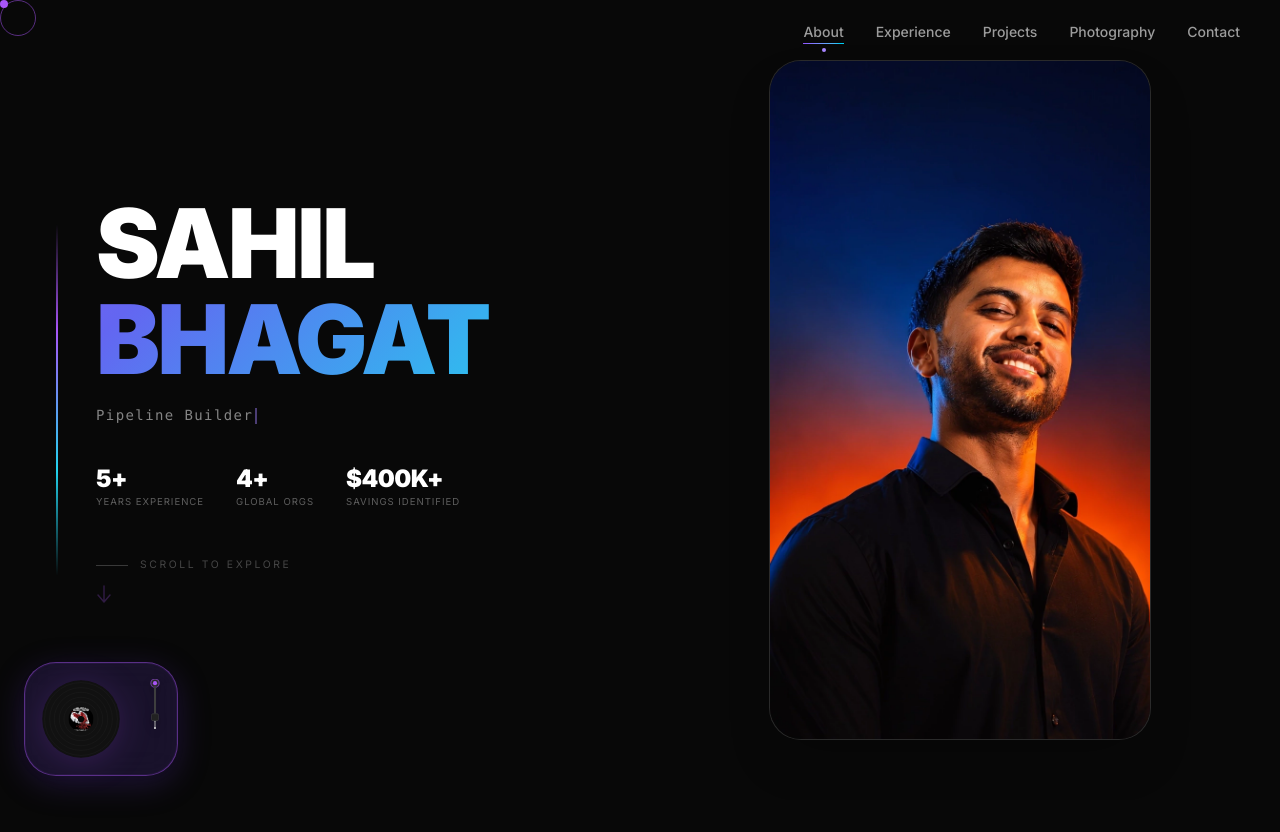
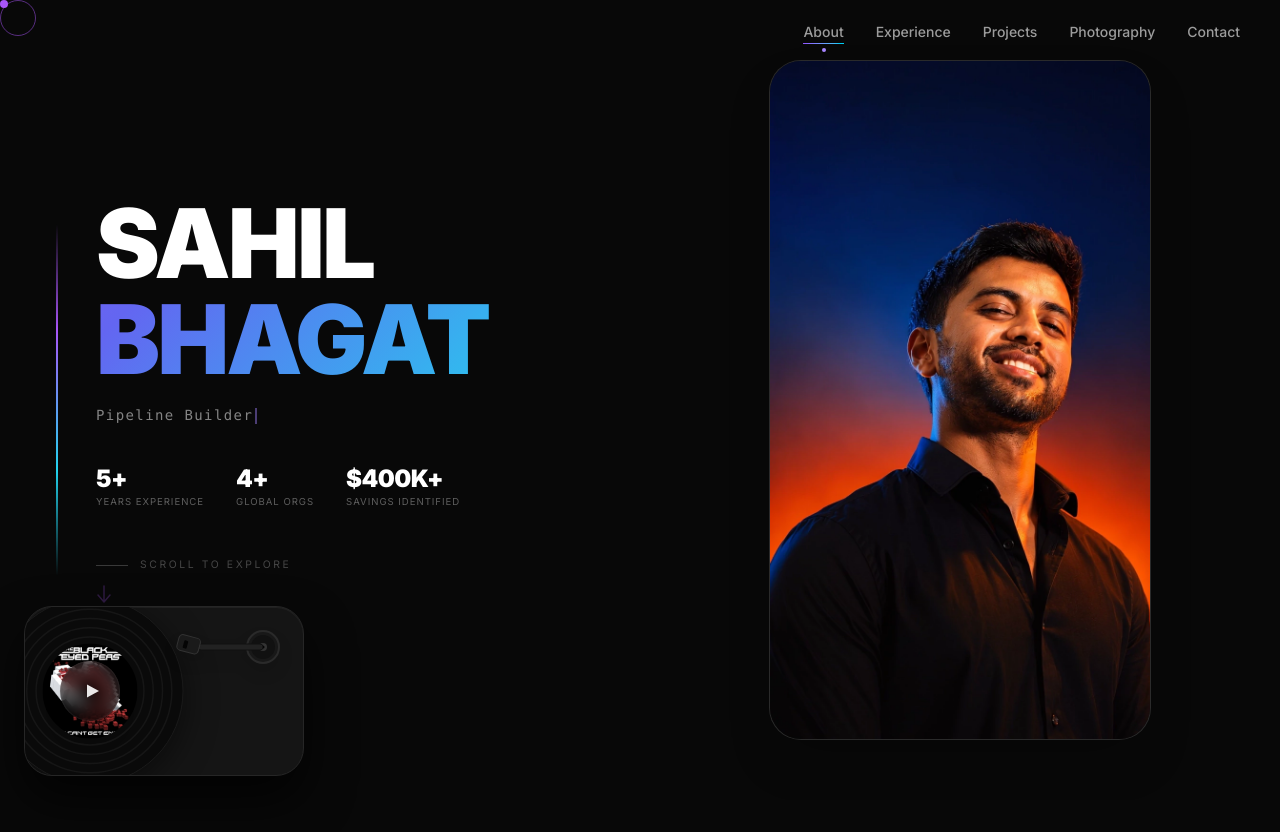
Before and after one commit to sahilbhagat30/Portfolio-Web-Site, a Next.js app: page / in a window 1280 px wide. Both pictures are taken after a click on the element 54 px from the left and 755 px from the top of the page. Shown: the top 832 px of the page. Built offline with nearby package versions, Linux system fonts and the light colour scheme.

Commit message:
style: apply matte minimalist reference design to full vinyl player

```diff
--- a/src/components/VinylPlayer.tsx
+++ b/src/components/VinylPlayer.tsx
@@ -10,9 +10,6 @@ interface Track {
   art?: string; // Optional album art image path
 }
 
-// ─── Add your tracks here ──────────────────────────────────────────────────
-// Drop audio files into /public/music/ and update this list.
-// Drop album art (jpg/png) into /public/music/ and set the art path.
 // basePath is set via next.config.ts at build time
 const basePath = typeof window !== "undefined" && window.location.hostname === "localhost" ? "" : "/Portfolio-Web-Site";
 
@@ -21,31 +18,39 @@ const TRACKS: Track[] = [
   { title: "Track 2", artist: "Artist", file: `${basePath}/music/track2.mp3`, art: `${basePath}/music/art2.png` },
   { title: "Track 3", artist: "Artist", file: `${basePath}/music/track3.mp3`, art: `${basePath}/music/art3.png` },
 ];
-// ──────────────────────────────────────────────────────────────────────────
 
 // ─── Reusable Vinyl Disc SVG ─────────────────────────────────────────────
 function VinylDisc({ artSrc, id, size = 64 }: { artSrc?: string; id: string; size?: number }) {
   const cx = size / 2;
-  const labelR = (size / 64) * 10;
+  const labelR = (size / 64) * 16; // slightly larger label to match image
   const clipId = `clip-${id}`;
 
   return (
-    <svg viewBox={`0 0 ${size} ${size}`} className="w-full h-full drop-shadow-[0_4px_16px_rgba(168,85,247,0.2)]">
+    <svg viewBox={`0 0 ${size} ${size}`} className="w-full h-full drop-shadow-[0_8px_16px_rgba(0,0,0,0.5)]">
       {/* Outer record */}
-      <circle cx={cx} cy={cx} r={cx - 1} fill="#111" />
+      <circle cx={cx} cy={cx} r={cx - 2} fill="#0a0a0a" stroke="#1a1a1a" strokeWidth="1" />
+
       {/* Grooves */}
-      {[0.94, 0.81, 0.69, 0.56, 0.44].map((ratio, i) => (
-        <circle key={i} cx={cx} cy={cx} r={(cx - 1) * ratio} fill="none" stroke="#1a1a1a" strokeWidth="0.6" />
+      {[0.88, 0.78, 0.68, 0.58, 0.48].map((ratio, i) => (
+        <circle key={i} cx={cx} cy={cx} r={(cx - 2) * ratio} fill="none" stroke="#161616" strokeWidth="1.5" />
       ))}
+
+      {/* Crescent highlight on the left edge */}
+      <path
+        d={`M ${cx - cx*0.8} ${cx - cx*0.3} A ${cx*0.85} ${cx*0.85} 0 0 0 ${cx - cx*0.8} ${cx + cx*0.3}`}
+        fill="none"
+        stroke="rgba(255,255,255,0.06)"
+        strokeWidth={size*0.02}
+        strokeLinecap="round"
+      />
 
       <defs>
         <clipPath id={clipId}>
           <circle cx={cx} cy={cx} r={labelR} />
         </clipPath>
         <radialGradient id={`grad-${id}`} cx="40%" cy="35%">
-          <stop offset="0%" stopColor="#7c3aed" />
-          <stop offset="60%" stopColor="#4f46e5" />
-          <stop offset="100%" stopColor="#1e1b4b" />
+          <stop offset="0%" stopColor="#222" />
+          <stop offset="100%" stopColor="#111" />
         </radialGradient>
       </defs>
 
@@ -65,22 +70,7 @@ function VinylDisc({ artSrc, id, size = 64 }: { artSrc?: string; id: string; siz
       )}
 
       {/* Center hole */}
-      <circle cx={cx} cy={cx} r={(size / 64) * 2.5} fill="#080808" />
-
-      {/* SB text only when no art */}
-      {!artSrc && (
-        <text
-          x={cx} y={cx + (size / 64) * 3}
-          textAnchor="middle"
-          fill="white"
-          fontSize={(size / 64) * 5}
-          fontWeight="900"
-          fontFamily="system-ui"
-          letterSpacing="-0.5"
-        >
-          SB
-        </text>
-      )}
+      <circle cx={cx} cy={cx} r={(size / 64) * 3} fill="#050505" stroke="#111" strokeWidth="1" />
     </svg>
   );
 }
@@ -90,9 +80,8 @@ function VinylDisc({ artSrc, id, size = 64 }: { artSrc?: string; id: string; siz
 export default function VinylPlayer() {
   const [isPlaying, setIsPlaying] = useState(false);
   const [currentTrack, setCurrentTrack] = useState(0);
-  const [isVisible] = useState(true);       // always visible
-  const [isMinimized, setIsMinimized] = useState(true); // starts minimized
-
+  const [isVisible] = useState(true);
+  const [isMinimized, setIsMinimized] = useState(true);
 
   const audioRef = useRef<HTMLAudioElement | null>(null);
   const vinylRotation = useMotionValue(0);
@@ -150,42 +139,39 @@ export default function VinylPlayer() {
       animate={{ opacity: 1, scale: 1 }}
       exit={{ opacity: 0, scale: 0.8 }}
       transition={{ type: "spring", stiffness: 400, damping: 28 }}
-      className="fixed bottom-6 left-6 z-50 flex items-center gap-2 px-3 py-2 rounded-full cursor-pointer select-none"
+      className="fixed bottom-6 left-6 z-50 flex items-center gap-3 px-3 py-2 rounded-full cursor-pointer select-none"
       style={{
-        background: "rgba(28,20,48,0.88)",
-        border: "1px solid rgba(168,85,247,0.45)",
-        backdropFilter: "blur(16px)",
-        boxShadow: "0 0 0 1px rgba(168,85,247,0.08) inset, 0 8px 32px rgba(99,57,200,0.25), 0 2px 8px rgba(0,0,0,0.5)",
+        background: "#181818",
+        border: "1px solid #2a2a2a",
+        boxShadow: "0 8px 24px rgba(0,0,0,0.6)",
       }}
       onClick={() => setIsMinimized(false)}
       title="Expand player"
     >
-      {/* Tiny spinning vinyl */}
-      <motion.div style={{ rotate: vinylRotation }} className="w-6 h-6 shrink-0">
+      <motion.div style={{ rotate: vinylRotation }} className="w-8 h-8 shrink-0">
         <VinylDisc artSrc={TRACKS[currentTrack].art} id="mini" size={64} />
       </motion.div>
 
-      {/* Playing pulse dot or static dot */}
-      <div className="flex items-center gap-1">
+      <div className="flex items-center gap-1 pr-2">
         {isPlaying ? (
           <>
             {[0, 0.15, 0.3].map((delay) => (
               <motion.div
                 key={delay}
-                className="w-0.5 rounded-full bg-violet-400"
-                animate={{ height: ["4px", "12px", "4px"] }}
+                className="w-1 rounded-sm bg-white/60"
+                animate={{ height: ["4px", "14px", "4px"] }}
                 transition={{ duration: 0.8, repeat: Infinity, delay, ease: "easeInOut" }}
               />
             ))}
           </>
         ) : (
-          <div className="w-0.5 h-3 rounded-full bg-white/20" />
+          <div className="w-1 h-3 rounded-sm bg-white/20" />
         )}
       </div>
     </motion.div>
   );
 
-  // The full player shown when maximized
+  // The full player shown when maximized (matte dark UI as requested)
   const FullPlayer = () => (
     <motion.div
       key="full"
@@ -193,58 +179,73 @@ export default function VinylPlayer() {
       animate={{ opacity: 1, y: 0, scale: 1 }}
       exit={{ opacity: 0, y: 20, scale: 0.9 }}
       transition={{ type: "spring", stiffness: 380, damping: 28 }}
-      className="fixed bottom-6 left-6 z-50 flex items-center justify-center p-4 rounded-[2rem] select-none"
+      className="fixed bottom-6 left-6 z-50 overflow-hidden cursor-pointer select-none"
       style={{
-        background: "rgba(28,20,48,0.88)",
-        border: "1px solid rgba(168,85,247,0.45)",
-        backdropFilter: "blur(16px)",
-        boxShadow: "0 0 0 1px rgba(168,85,247,0.08) inset, 0 8px 32px rgba(99,57,200,0.25), 0 2px 8px rgba(0,0,0,0.5)",
+        width: "280px",
+        height: "170px",
+        borderRadius: "28px",
+        background: "#151515",
+        border: "1px solid #262626",
+        boxShadow: "0 24px 48px rgba(0,0,0,0.7), inset 0 1px 0 rgba(255,255,255,0.05)",
       }}
+      onClick={() => setIsMinimized(true)}
+      title="Click anywhere to minimise"
     >
-      {/* Click anywhere on the card (except needle) to minimize */}
+      {/* Vinyl Disc positioned on the left, bleeding off slightly */}
+      <motion.div
+        className="absolute top-1/2 -translate-y-1/2 pointer-events-none"
+        style={{ left: "-30px", width: "190px", height: "190px", rotate: vinylRotation }}
+      >
+        <VinylDisc artSrc={TRACKS[currentTrack].art} id="main" size={190} />
+      </motion.div>
 
+      {/* Play/Pause Button Overlay (Static, dead center of the vinyl) */}
       <div
-        className="relative flex items-center justify-center pr-10 cursor-pointer"
-        onClick={() => setIsMinimized(true)}
-        title="Click to minimise"
+        className="absolute top-1/2 -translate-y-1/2 flex items-center justify-center rounded-full bg-black/50 hover:bg-black/80 transition-colors border border-white/5 backdrop-blur-sm shadow-xl z-20"
+        style={{ left: "35px", width: "60px", height: "60px" }}
+        onClick={(e) => { e.stopPropagation(); togglePlay(); }}
+        title={isPlaying ? "Pause" : "Play"}
       >
-        {/* Ambient glow */}
-        <div
-          className="absolute inset-0"
-          style={{
-            background: isPlaying
-              ? "radial-gradient(circle at center, rgba(168,85,247,0.15) 0%, transparent 70%)"
-              : "transparent",
-            transition: "background 0.8s ease",
-          }}
-        />
+        {isPlaying ? (
+          <svg width="22" height="22" viewBox="0 0 24 24" fill="white" className="opacity-90">
+            <rect x="6" y="5" width="4" height="14" rx="1" />
+            <rect x="14" y="5" width="4" height="14" rx="1" />
+          </svg>
+        ) : (
+          <svg width="24" height="24" viewBox="0 0 24 24" fill="white" className="opacity-90 ml-1">
+            <path d="M7 5.5l12 6.5-12 6.5z" />
+          </svg>
+        )}
+      </div>
 
-        {/* Vinyl disc */}
-        <motion.div style={{ rotate: vinylRotation }} className="relative w-20 h-20">
-          <VinylDisc artSrc={TRACKS[currentTrack].art} id="main" size={64} />
-        </motion.div>
+      {/* Horizontal Tonearm at top right */}
+      <motion.div
+        className="absolute top-5 right-5 z-10"
+        onClick={(e) => { e.stopPropagation(); togglePlay(); }}
+        title={isPlaying ? "Lift needle to pause" : "Drop needle to play"}
+        style={{ transformOrigin: "90px 20px" }}
+        animate={{ rotate: isPlaying ? 16 : 0 }}
+        transition={{ type: "spring", stiffness: 220, damping: 22 }}
+        whileHover={{ scale: 1.02 }}
+      >
+        <svg width="110" height="70" viewBox="0 0 110 70" className="drop-shadow-xl">
+          {/* Pivot Base */}
+          <circle cx="90" cy="20" r="16" fill="#181818" stroke="#2a2a2a" strokeWidth="2"/>
+          <circle cx="90" cy="20" r="12" fill="#111"/>
+          <circle cx="90" cy="20" r="4" fill="#333"/>
+          <circle cx="90" cy="20" r="1.5" fill="#000"/>
 
-        {/* Needle */}
-        <motion.div
-          className="absolute top-0 -right-2 cursor-pointer z-10"
-          onClick={(e) => { e.stopPropagation(); togglePlay(); }}
-          title={isPlaying ? "Lift needle to pause" : "Place needle to play"}
-          style={{ transformOrigin: "top center" }}
-          animate={{ rotate: isPlaying ? 26 : 0 }}
-          transition={{ type: "spring", stiffness: 280, damping: 22 }}
-          whileHover={{ scale: 1.05 }}
-        >
-          <svg width="28" height="50" viewBox="0 0 40 72" fill="none" className="drop-shadow-lg">
-            <circle cx="20" cy="6" r="6" fill="#2a2a2a" stroke="rgba(168,85,247,0.6)" strokeWidth="1.5" />
-            <circle cx="20" cy="6" r="3" fill="#a855f7" />
-            <rect x="18.5" y="10" width="3" height="40" rx="1.5" fill="#333" />
-            <rect x="19" y="10" width="2" height="40" rx="1" fill="#444" />
-            <rect x="15" y="50" width="10" height="10" rx="2" fill="#222" stroke="#444" strokeWidth="0.8" />
-            <rect x="19.2" y="60" width="1.6" height="10" rx="0.8" fill="#a0a0a0" />
-            <circle cx="20" cy="70.5" r="1.5" fill="#e0e0e0" />
-          </svg>
-        </motion.div>
-      </div>
+          {/* Arm Rod */}
+          <rect x="25" y="17" width="65" height="6" rx="3" fill="#222" stroke="#111" strokeWidth="1" />
+
+          {/* Headshell/Cartridge */}
+          <g transform="translate(18, 20) rotate(15)">
+            <rect x="-14" y="-10" width="22" height="16" rx="4" fill="#1a1a1a" stroke="#333" strokeWidth="1"/>
+            {/* Stylus groove detail */}
+            <rect x="-8" y="-5" width="4" height="8" rx="1" fill="#050505"/>
+          </g>
+        </svg>
+      </motion.div>
     </motion.div>
   );
 
```
